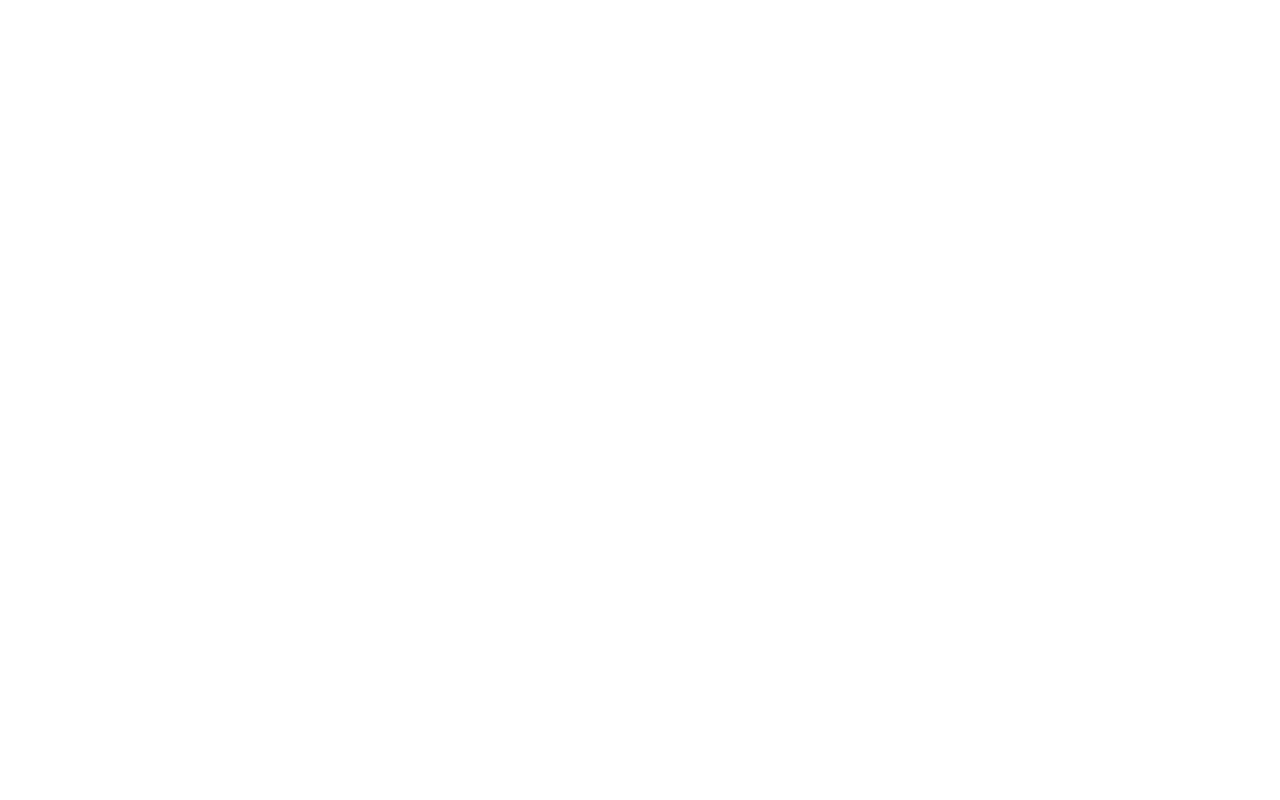
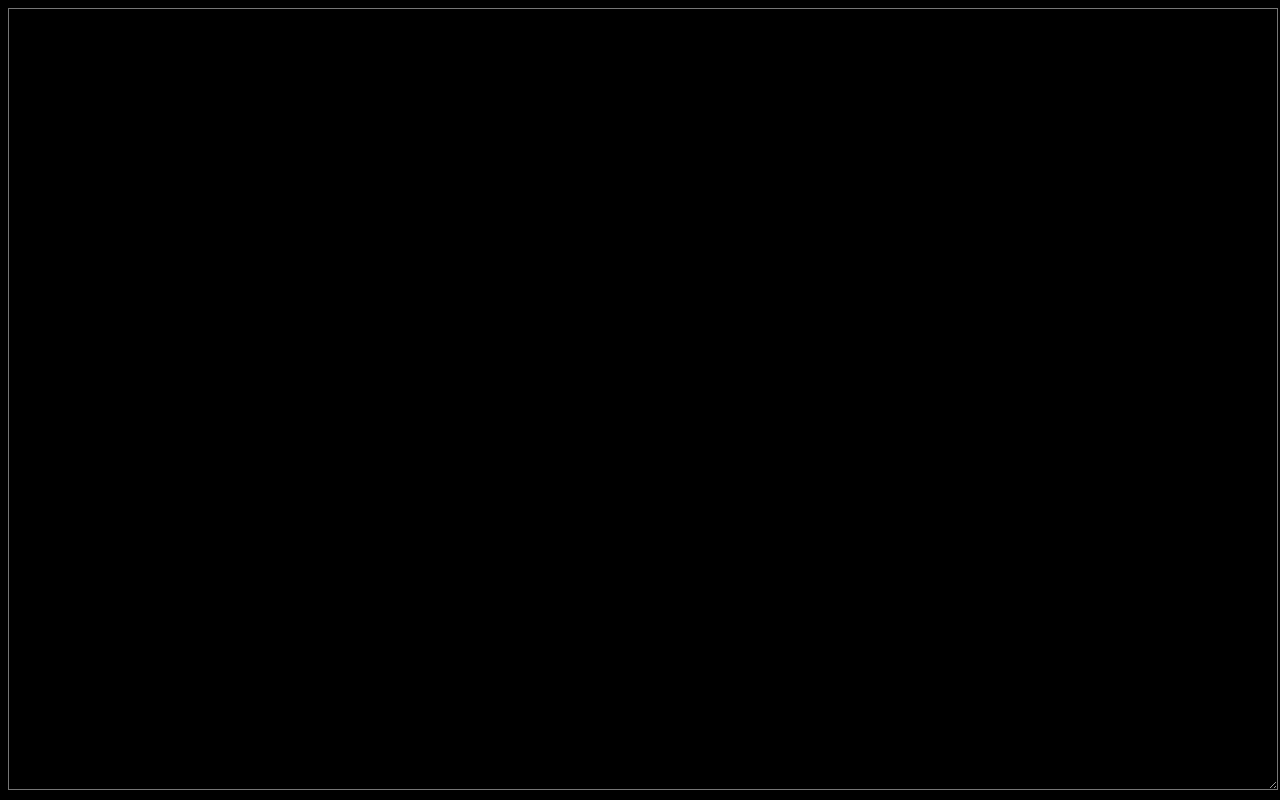
Before and after one commit to vdominguez1993/SerialPlayGround, an Electron app: page index.html in a window 1280 px wide. Drawn offline with Linux system fonts and the light colour scheme.

Commit message:
Added textbox and first styles

```diff
--- a/index.html
+++ b/index.html
@@ -2,10 +2,12 @@
 <html>
   <head>
     <meta charset="UTF-8">
-    <title>Hello World!</title>
+    <title>Serial Playground</title>
+    <link rel="stylesheet" type="text/css" href="serialstyle.css">
     <!-- https://electronjs.org/docs/tutorial/security#csp-meta-tag -->
     <meta http-equiv="Content-Security-Policy" content="script-src 'self' 'unsafe-inline';" />
   </head>
   <body>
+      <textarea id="inputconsole" class="console"></textarea>
   </body>
 </html>
--- /dev/null
+++ b/serialstyle.css
@@ -0,0 +1,14 @@
+body {
+    background-color: black;
+    height: 97vh;
+    color: white;
+    font: 1rem Inconsolata, monospace;
+}
+
+.console {
+    background-color: black;
+    height: 100%;
+    width: 100%;
+    color: white;
+    font: 1rem Inconsolata, monospace;
+}
```
